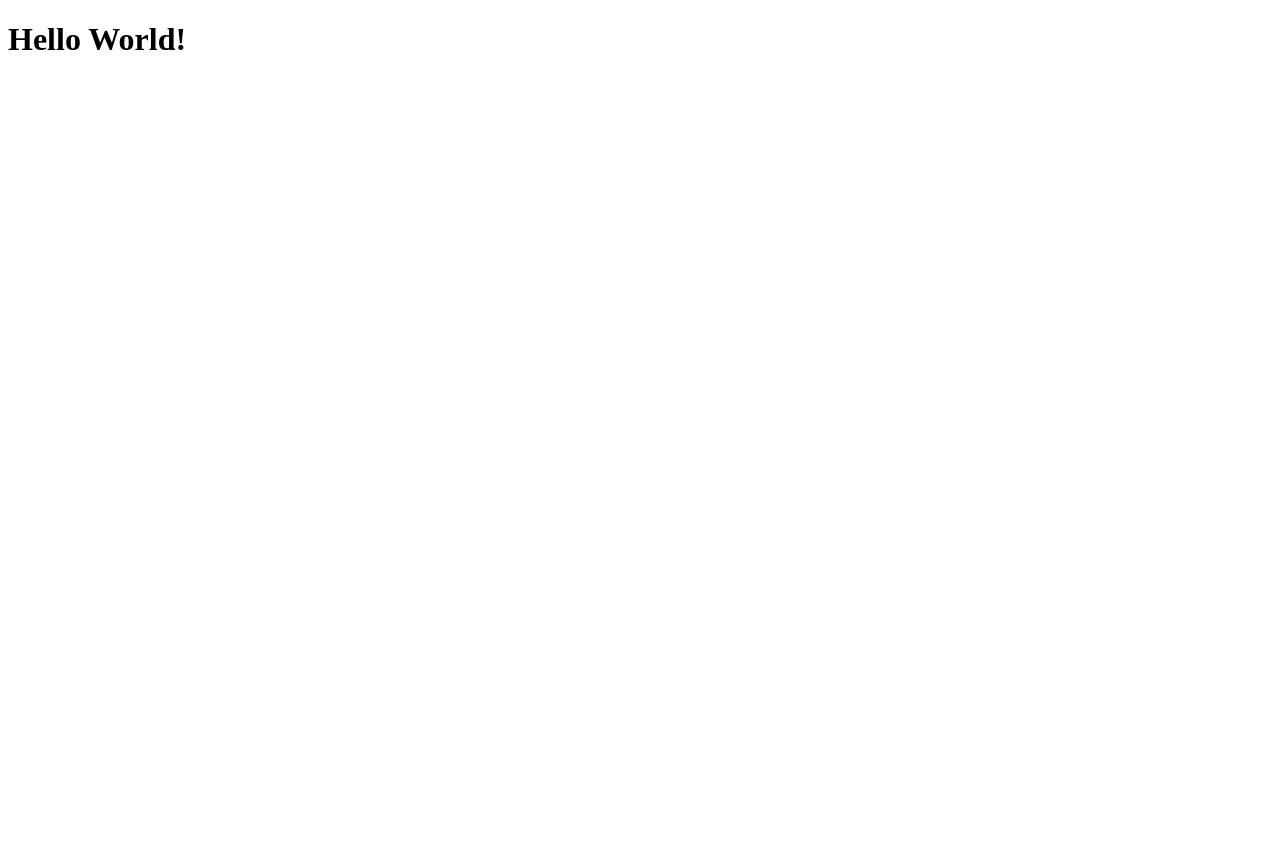
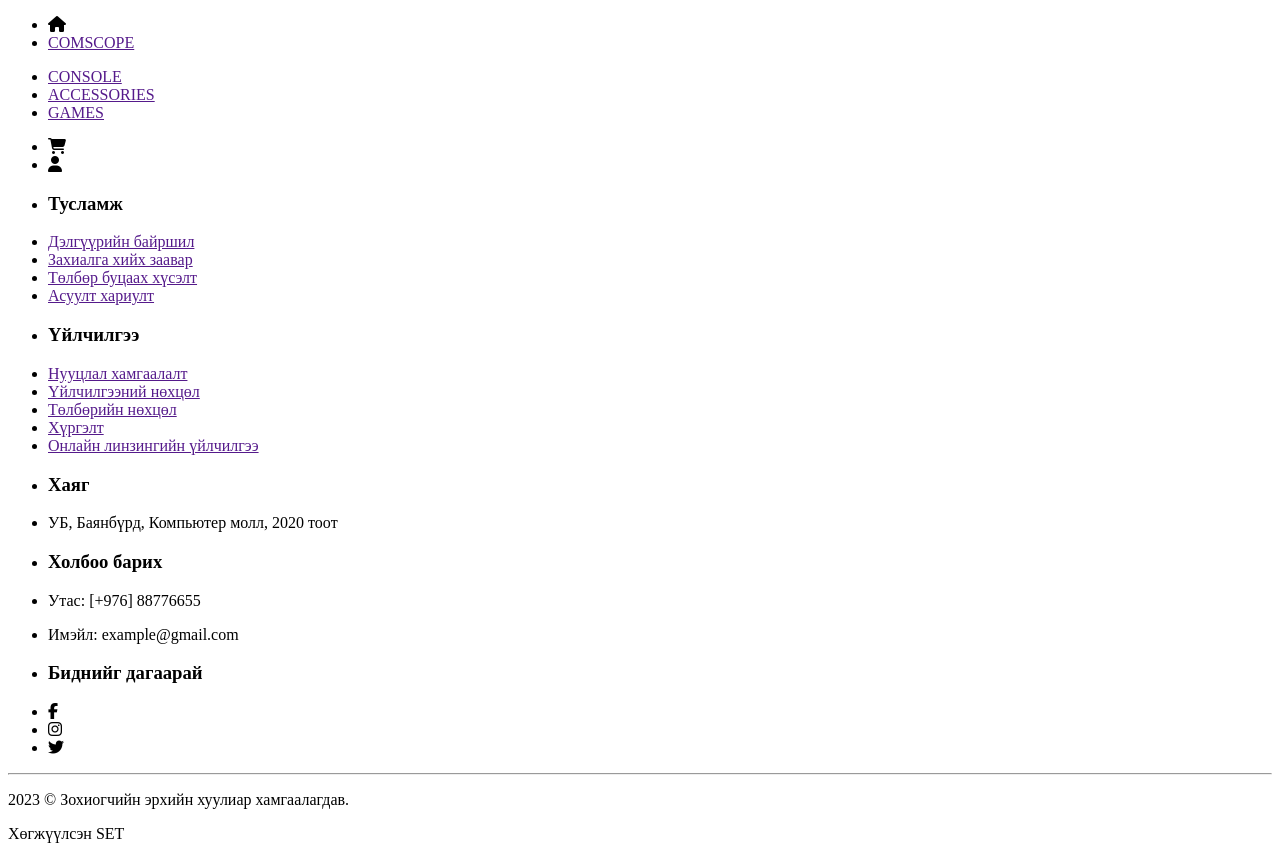
Before and after one commit to TemuujinB/web-team-collab, a plain HTML site: page index.html in a window 1280 px wide. Before the commit the page ends 800 px from the top, so only its background shows below. Drawn offline with Linux system fonts and the light colour scheme.

Commit message:
Home Template

```diff
--- a/index.html
+++ b/index.html
@@ -1,6 +1,128 @@
 <!DOCTYPE html>
-<html>
-    <body>
-        <h1>Hello World!</h1>
-    </body>
+<html lang="en">
+<head>
+    <meta charset="UTF-8">
+    <meta http-equiv="X-UA-Compatible" content="IE=edge">
+    <meta name="viewport" content="width=device-width, initial-scale=1.0">
+    <title>Нүүр хуудас</title>
+    <script src="https://kit.fontawesome.com/4d9b41b2cf.js" crossorigin="anonymous"></script>
+</head>
+<body>
+    <header>
+        <nav>
+            <ul>
+                <li>
+                    <i class="fa-solid fa-house"></i>
+                </li>
+                <li>
+                    <a href="">COMSCOPE</a>
+                </li>
+            </ul>
+        </nav>
+        <nav>
+            <ul>
+                <li>
+                    <a href="">CONSOLE</a>
+                </li>
+                <li>
+                    <a href="">ACCESSORIES</a>
+                </li>
+                <li>
+                    <a href="">GAMES</a>
+                </li>
+            </ul>
+        </nav>
+        <nav>
+            <ul>
+                <li>
+                    <i class="fa-solid fa-cart-shopping"></i>
+                </li>
+                <li>
+                    <i class="fa-solid fa-user"></i>
+                </li>
+            </ul>
+        </nav>
+    </header>
+    <footer>
+        <nav>
+            <ul>
+                <li>
+                    <h3>Тусламж</h3>
+                </li>
+                <li>
+                    <a href="">Дэлгүүрийн байршил</a>
+                </li>
+                <li>
+                    <a href="">Захиалга хийх заавар</a>
+                </li>
+                <li>
+                    <a href="">Төлбөр буцаах хүсэлт</a>
+                </li>
+                <li>
+                    <a href="">Асуулт хариулт</a>
+                </li>
+            </ul>
+
+            <ul>
+                <li>
+                    <h3>Үйлчилгээ</h3>
+                </li>
+                <li>
+                    <a href="">Нууцлал хамгаалалт</a>
+                </li>
+                <li>
+                    <a href="">Үйлчилгээний нөхцөл</a>
+                </li>
+                <li>
+                    <a href="">Төлбөрийн нөхцөл</a>
+                </li>
+                <li>
+                    <a href="">Хүргэлт</a>
+                </li>
+                <li>
+                    <a href="">Онлайн линзингийн үйлчилгээ</a>
+                </li>
+            </ul>
+
+            <ul>
+                <li>
+                    <h3>Хаяг</h3>
+                </li>
+                <li>
+                    <p>УБ, Баянбүрд, Компьютер молл, 2020 тоот</p>
+                </li>
+            </ul>
+
+            <ul>
+                <li>
+                    <h3>Холбоо барих</h3>
+                </li>
+                <li>
+                    <p>Утас: [+976] 88776655</p>
+                </li>
+                <li>
+                    <p>Имэйл: example@gmail.com</p>
+                </li>
+            </ul>
+
+            <ul>
+                <li>
+                    <h3>Биднийг дагаарай</h3>
+                </li>
+                <li>
+                    <i class="fa-brands fa-facebook-f"></i>
+                </li>
+                <li>
+                    <i class="fa-brands fa-instagram"></i>
+                </li>
+                <li>
+                    <i class="fa-brands fa-twitter"></i>
+                </li>
+            </ul>
+            <hr>
+            <p>2023 © Зохиогчийн эрхийн хуулиар хамгаалагдав.</p>
+            <p>Хөгжүүлсэн SET</p>
+        </nav>
+    </footer>
+</body>
 </html>
```
